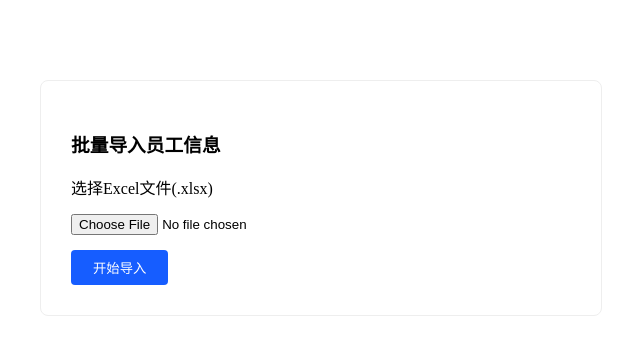
After one commit to zlxy1/demo2, a Django app: page /staff/import in a window 1280 px wide. The commit adds this page. Shown: the top 355 px of the page, without its empty margins (319-959 px from the left). Run offline with Django 5.2, Linux system fonts and the light colour scheme; a user stored in the database is signed in.

Commit message:
2.3新增excel人员导入功能

```diff
--- a/my_demo/urls.py
+++ b/my_demo/urls.py
@@ -8,7 +8,8 @@ urlpatterns = [
     path('staff/list', views.staff_list, name='staff_list'),
     path('staff/add', views.staff_add, name='staff_add'),
     path('staff/del/<int:pk>', views.staff_del, name='staff_del'),
-    path('staff/edit/<int:pk>',views.staff_edit,name='staff_edit'),
-    path('staff/export',views.staff_export,name='staff_export')
+    path('staff/edit/<int:pk>', views.staff_edit, name='staff_edit'),
+    path('staff/import', views.staff_import, name='staff_import'),
+    path('staff/export', views.staff_export, name='staff_export'),
 
 ]
--- a/my_demo/views.py
+++ b/my_demo/views.py
@@ -1,7 +1,11 @@
 import io
+from io import BytesIO
+
 from django.contrib.auth.decorators import login_required
 from django.http import HttpResponse
 from django.shortcuts import render, redirect, get_object_or_404
+from django.template.defaultfilters import length
+from openpyxl.reader.excel import load_workbook
 from openpyxl.workbook import Workbook
 from . import models
 from .models import Staff, work_status_choices, area_choice, staff_type_choice
@@ -19,6 +23,21 @@ def excel_export(data_list):
     wb.save(buffer)
     buffer.seek(0)
     return buffer
+
+def excel_import(file_bytes):
+    wb=load_workbook(BytesIO(file_bytes),read_only=True)
+    ws=wb.active
+    datalist=[]
+    for row in ws.iter_rows(min_row=2,values_only=True):
+        if not any(row):
+            continue
+        name,gender,birth,id_number,staff_type,work_status,work_area=row
+        qs=Staff(name=name,gender=gender,birth=birth,id_number=id_number,staff_type=staff_type,work_status=work_status,work_area=work_area)
+        datalist.append(qs)
+    Staff.objects.bulk_create(datalist)
+    wb.close()
+    msg=f'导入成功，共导入{len(datalist)}条数据'
+    return msg
 
 def staff_filter(request,qs):
     search_name=request.GET.get('name','')
@@ -89,7 +108,7 @@ def staff_list(request):
     page_data = paginator.get_page(pag_num)
     return render(request,'staff/list.html',{'staff_list':page_data,'staff_type':staff_type_choice})
 
-@login_required()
+@login_required
 def staff_export(request):
     qs = Staff.objects.all().order_by('id')
     qs = staff_filter(request, qs)
@@ -97,3 +116,14 @@ def staff_export(request):
     response=HttpResponse(buf.getvalue(),content_type="application/vnd.openxmlformats-officedocument.spreadsheetml.sheet")
     response["Content-Disposition"] = 'attachment; filename="员工信息表.xlsx"'
     return response
+
+@login_required
+def staff_import(request):
+    if request.method=="POST":
+        file=request.FILES.get('excel')
+        if not file:
+            return render(request,'staff/import.html',{'msg':'请选择要上传的数据表文件'})
+        file_bytes=file.read()
+        msg=excel_import(file_bytes)
+        return render(request,'staff/import.html',{'msg':msg})
+    return render(request,'staff/import.html')
--- /dev/null
+++ b/templates/staff/import.html
@@ -0,0 +1,61 @@
+<!DOCTYPE html>
+<html lang="zh-CN">
+<head>
+    <meta charset="UTF-8">
+    <title>员工Excel导入</title>
+    <style>
+        .box {
+            width: 500px;
+            margin: 80px auto;
+            padding: 30px;
+            border: 1px solid #eee;
+            border-radius: 8px;
+        }
+        .tip {
+            padding: 10px;
+            margin-bottom: 20px;
+            border-radius: 4px;
+        }
+        .success {
+            background-color: #e6f7ff;
+            color: #1890ff;
+        }
+        .error {
+            background-color: #fff2f0;
+            color: #f5222d;
+        }
+        input {
+            margin: 15px 0;
+        }
+        button {
+            padding: 8px 22px;
+            cursor: pointer;
+            background: #165DFF;
+            color: white;
+            border: none;
+            border-radius: 4px;
+        }
+    </style>
+</head>
+<body>
+    <div class="box">
+        <h3>批量导入员工信息</h3>
+
+        <!-- 展示后端返回的提示消息 -->
+        {% if msg %}
+            <div class="tip">{{ msg }}</div>
+        {% endif %}
+
+        <!-- 上传表单：post提交，enctype必须加，否则文件传不到后端 -->
+        <form method="post" enctype="multipart/form-data">
+            {% csrf_token %}
+            <div>
+                <label>选择Excel文件(.xlsx)</label>
+                <br>
+                <input type="file" name="excel" accept=".xlsx" required>
+            </div>
+            <button type="submit">开始导入</button>
+        </form>
+    </div>
+</body>
+</html>
```
Also changed, not shown: templates/staff/list.html (+6 -3 lines), db.sqlite3, upload/upload/default.png (deleted), upload/upload/default_2lc70ll.png (deleted), upload/upload/default_KQeckya.png (deleted).
